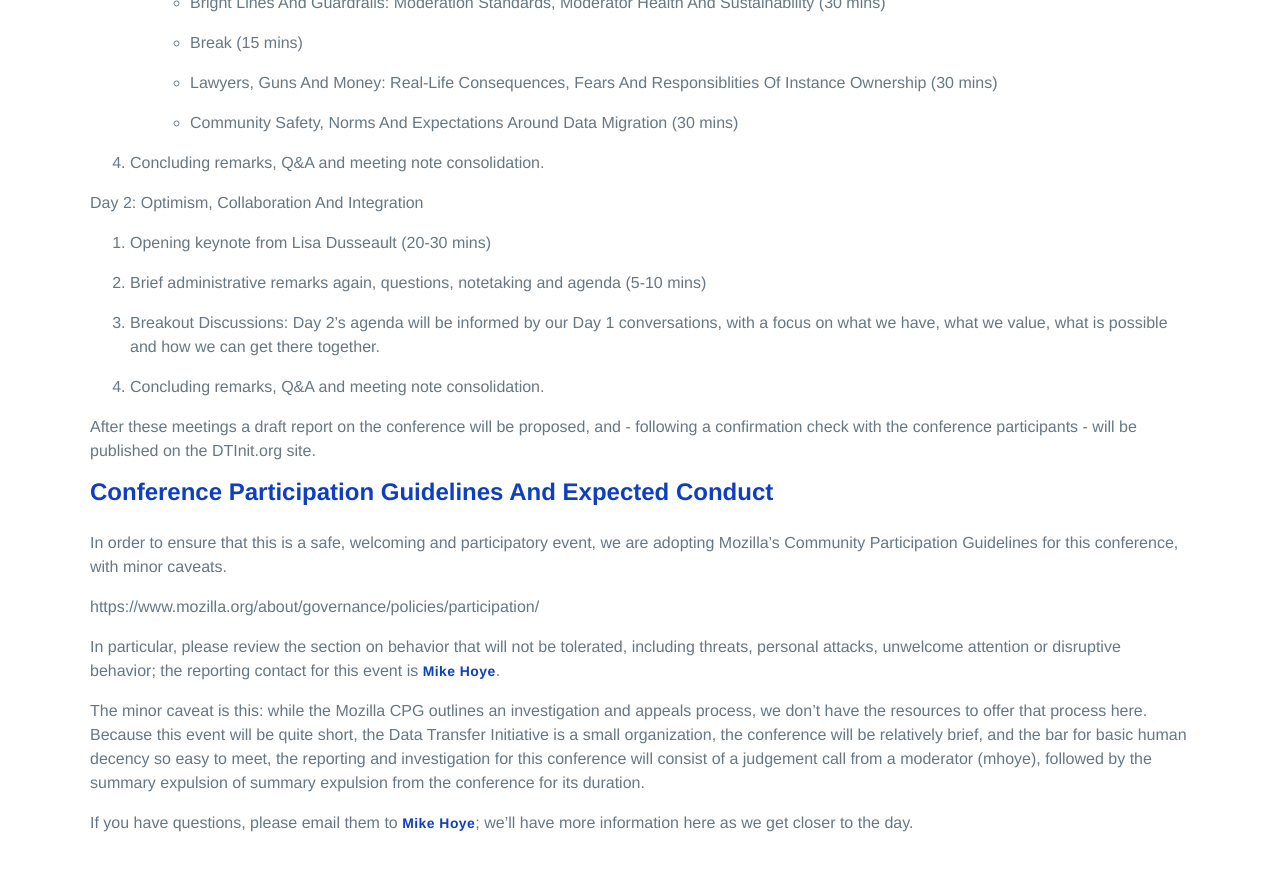
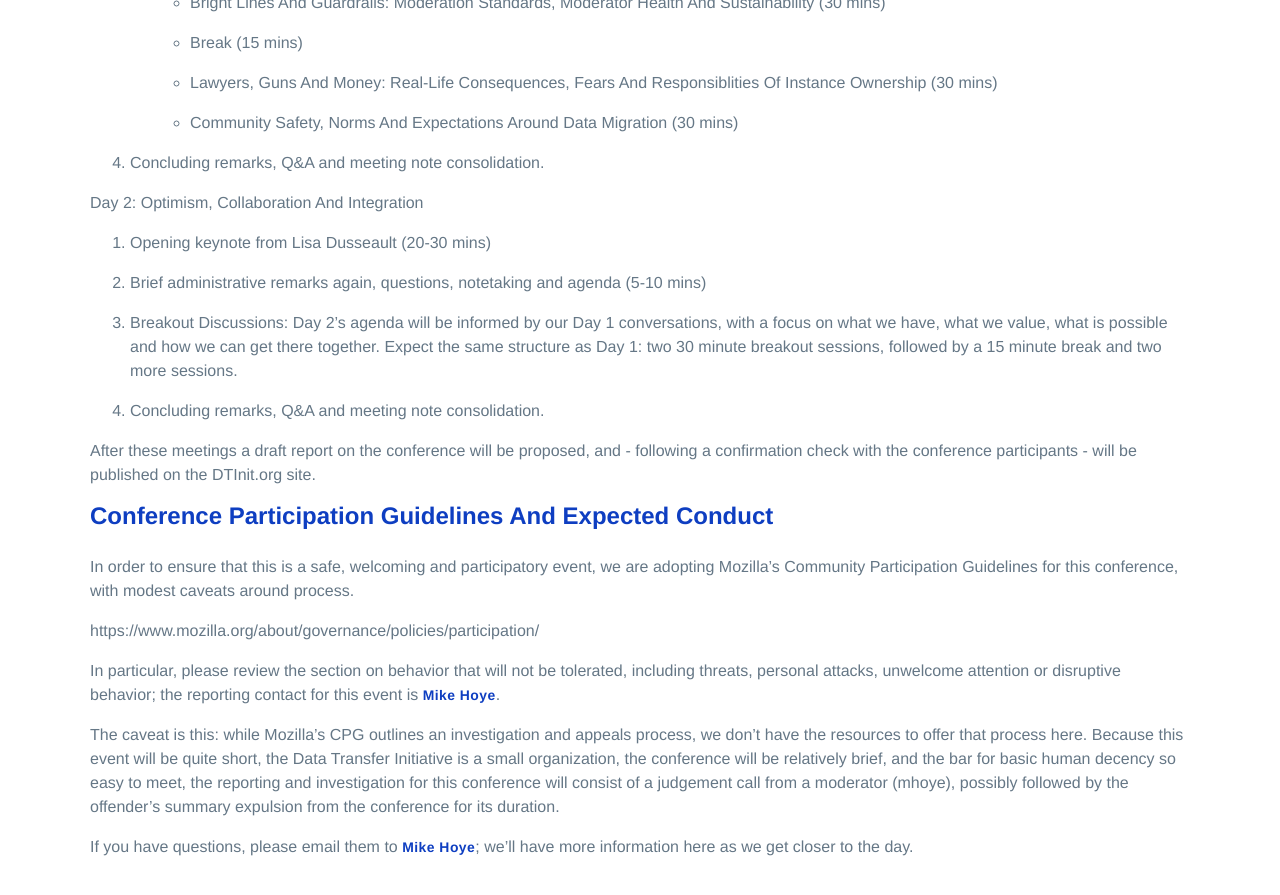
Before and after one commit to dtinit/dtinit.github.io, a Jekyll site: the page built from events.md, in a window 1280 px wide and 900 px high, scrolled down 1136 px. Shown: the top 895 px of the window. Built offline with Jekyll 4.4.1, drawn with Linux system fonts in a browser that asks for light colours; our own code applies the rules of GitHub Pages for plain Markdown files.

Commit message:
Update events.md

```diff
--- a/events.md
+++ b/events.md
@@ -39,20 +39,20 @@ Day 2: Optimism, Collaboration And Integration
 
 1. Opening keynote from Lisa Dusseault (20-30 mins)
 1. Brief administrative remarks again, questions, notetaking and agenda (5-10 mins)
-1. Breakout Discussions: Day 2's agenda will be informed by our Day 1 conversations, with a focus on what we have, what we value, what is possible and how we can get there together.
+1. Breakout Discussions: Day 2's agenda will be informed by our Day 1 conversations, with a focus on what we have, what we value, what is possible and how we can get there together. Expect the same structure as Day 1: two 30 minute breakout sessions, followed by a 15 minute break and two more sessions.
 1. Concluding remarks, Q&A and meeting note consolidation.
 
 After these meetings a draft report on the conference will be proposed, and - following a confirmation check with the conference participants  - will be published on the DTInit.org site.
 
 ## Conference Participation Guidelines And Expected Conduct
 
-In order to ensure that this is a safe, welcoming and participatory event, we are adopting Mozilla's Community Participation Guidelines for this conference, with minor caveats.
+In order to ensure that this is a safe, welcoming and participatory event, we are adopting Mozilla's Community Participation Guidelines for this conference, with modest caveats around process.
 
 https://www.mozilla.org/about/governance/policies/participation/
 
 In particular, please review the section on behavior that will not be tolerated, including threats, personal attacks, unwelcome attention or disruptive behavior; the reporting contact for this event is <a href="mailto:mhoye@dtinit.org">Mike Hoye</a>.
 
-The minor caveat is this: while the Mozilla CPG outlines an investigation and appeals process, we don't have the resources to offer that process here. Because this event will be quite short, the Data Transfer Initiative is a small organization, the conference will be relatively brief, and the bar for basic human decency so easy to meet, the reporting and investigation for this conference will consist of a judgement call from a moderator (mhoye), followed by the summary expulsion of  summary expulsion from the conference for its duration.
+The caveat is this: while Mozilla's CPG outlines an investigation and appeals process, we don't have the resources to offer that process here. Because this event will be quite short, the Data Transfer Initiative is a small organization, the conference will be relatively brief, and the bar for basic human decency so easy to meet, the reporting and investigation for this conference will consist of a judgement call from a moderator (mhoye), possibly followed by the offender's summary expulsion from the conference for its duration.
 
 If you have questions, please email them to <a href="mailto:mhoye@dtinit.org">Mike Hoye</a>; we'll have more information here as we get closer to the day.
 </div>
```
